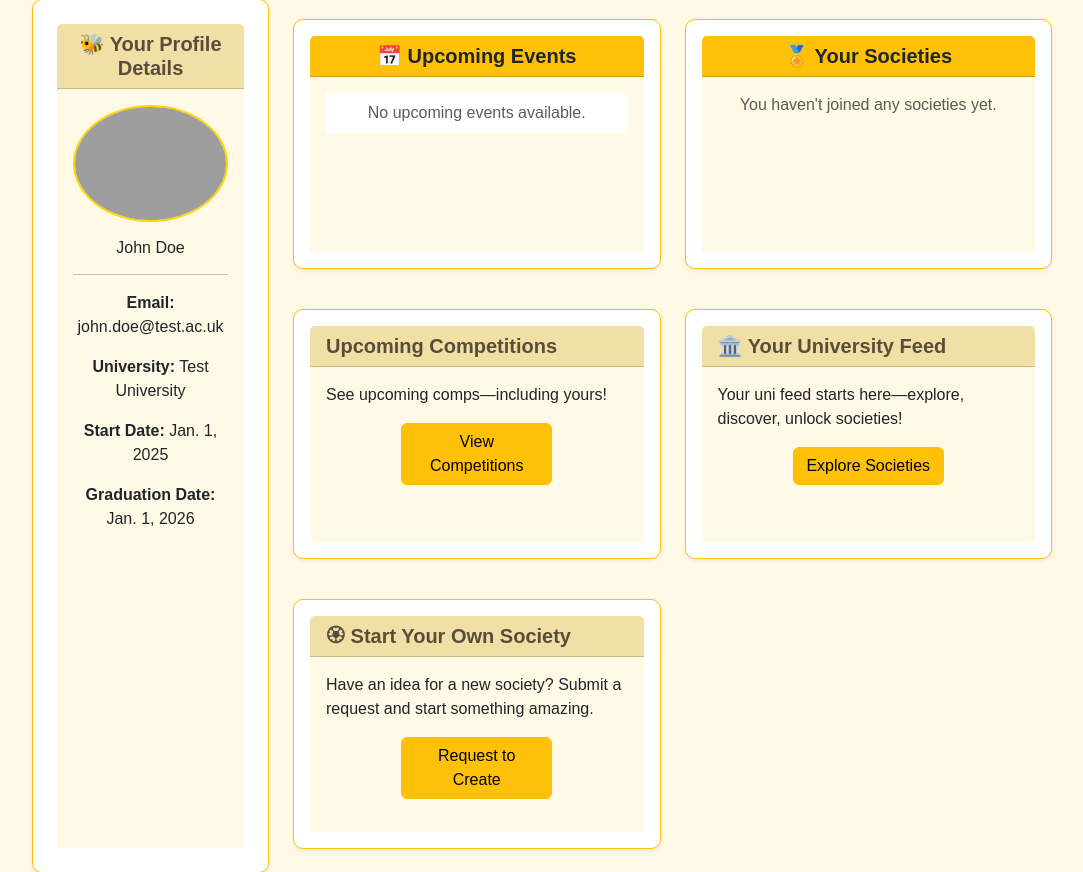
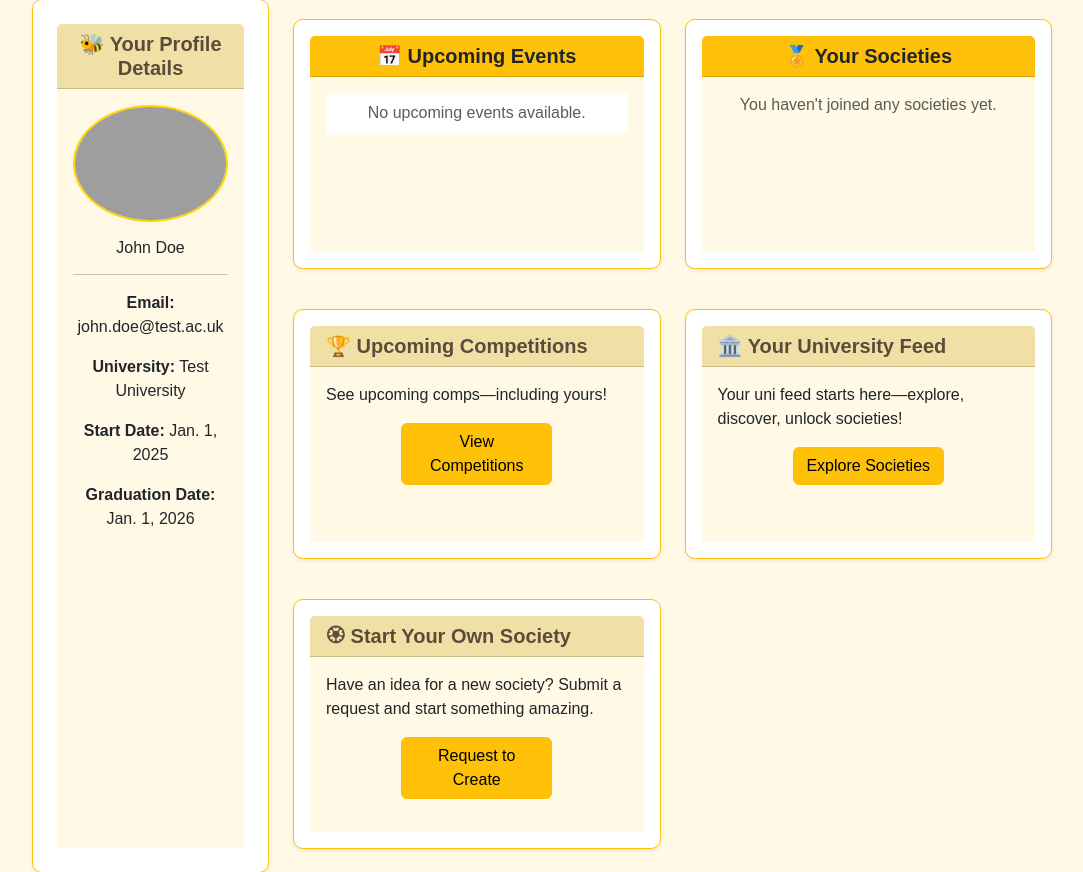
Before and after one commit to dilaramksh/dinasaurs_project, a Django app: page /dashboard/ in a window 1280 px wide. Shown: the part 378-1250 px from the top of the page, without its empty margins (98-1181 px from the left). Run offline with Django 5.2, Linux system fonts and the light colour scheme; a user stored in the database is signed in; data comes from the database, SQL or seed files in the repository; data that the repository does not hold is empty; some libraries are stand-ins or nearby versions; grey boxes are pictures that could not be loaded.

Commit message:
competitions card

```diff
--- a/social_media/templates/student/student_dashboard.html
+++ b/social_media/templates/student/student_dashboard.html
@@ -82,7 +82,7 @@
                 <!-- Upcoming Competitions -->
                 <div class="col-md-6 mt-3">
                     <div class="card border-warning shadow-sm p-3" style="min-height: 250px;">
-                        <h5 class="card-header">Upcoming Competitions</h5>
+                        <h5 class="card-header">🏆 Upcoming Competitions</h5>
                         <div class="card-body">
                             <p>See upcoming comps—including yours!</p>
                             <div class="text-center mt-3">
```
